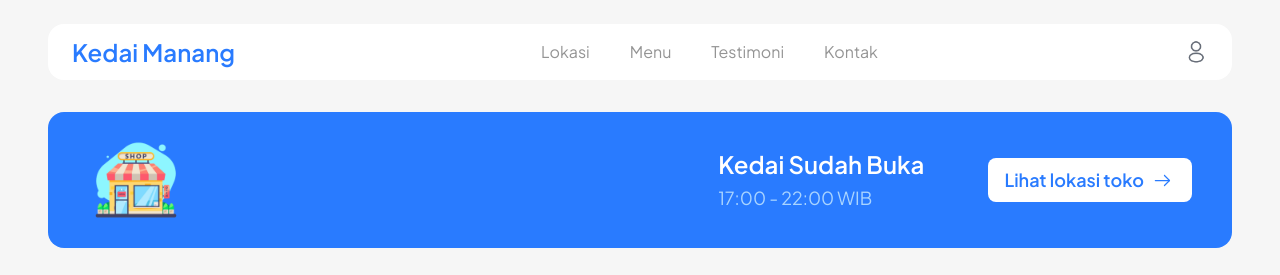
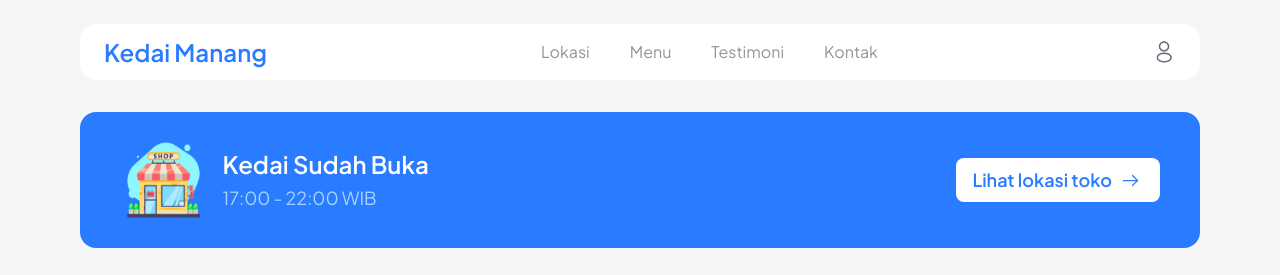
Before and after one commit to Felitaslemek/kidi, a React (Vite) app: page / in a window 1280 px wide. Shown: the top 275 px of the page. Built offline with nearby package versions, Linux system fonts and the light colour scheme.

Commit message:
fix responsive issues:md

```diff
--- a/src/App.jsx
+++ b/src/App.jsx
@@ -44,9 +44,9 @@ function App() {
 
 	return (
 		//Buat Background
-		<div className="min-h-screen bg-color_background_light overflow-x-hidden px-6 md:px-12">
+		<div className="min-h-screen bg-color_background_light overflow-x-hidden px-6 md:px-20">
 			{/* Navbar */}
-			<nav className="bg-color_nuetral_100_light z-50 flex items-center justify-between px-6 py-3 rounded-2xl fixed left-6 right-6 mt-6 md:left-12 md:right-12">
+			<nav className="bg-color_nuetral_100_light z-50 flex items-center justify-between px-6 py-3 rounded-2xl fixed left-6 right-6 mt-6 md:left-20 md:right-20">
 				{/* Teks Kedai Manang */}
 				<h1 className="text-2xl font-semibold text-color_primary_500_light">
 					Kedai Manang
--- a/src/components/Information.jsx
+++ b/src/components/Information.jsx
@@ -15,7 +15,7 @@ const Information = () => {
 			</div>
 
 			{/* Teks */}
-			<div className="flex flex-col justify-center gap-4 md:flex-row md:items-center md:justify-between md:gap-16">
+			<div className="flex flex-col justify-center gap-4 md:w-full md:flex-row md:items-center md:justify-between">
 				<div className="flex flex-col gap-1">
 					<p className="font-semibold text-xl md:text-2xl">
 						Kedai Sudah Buka
```
